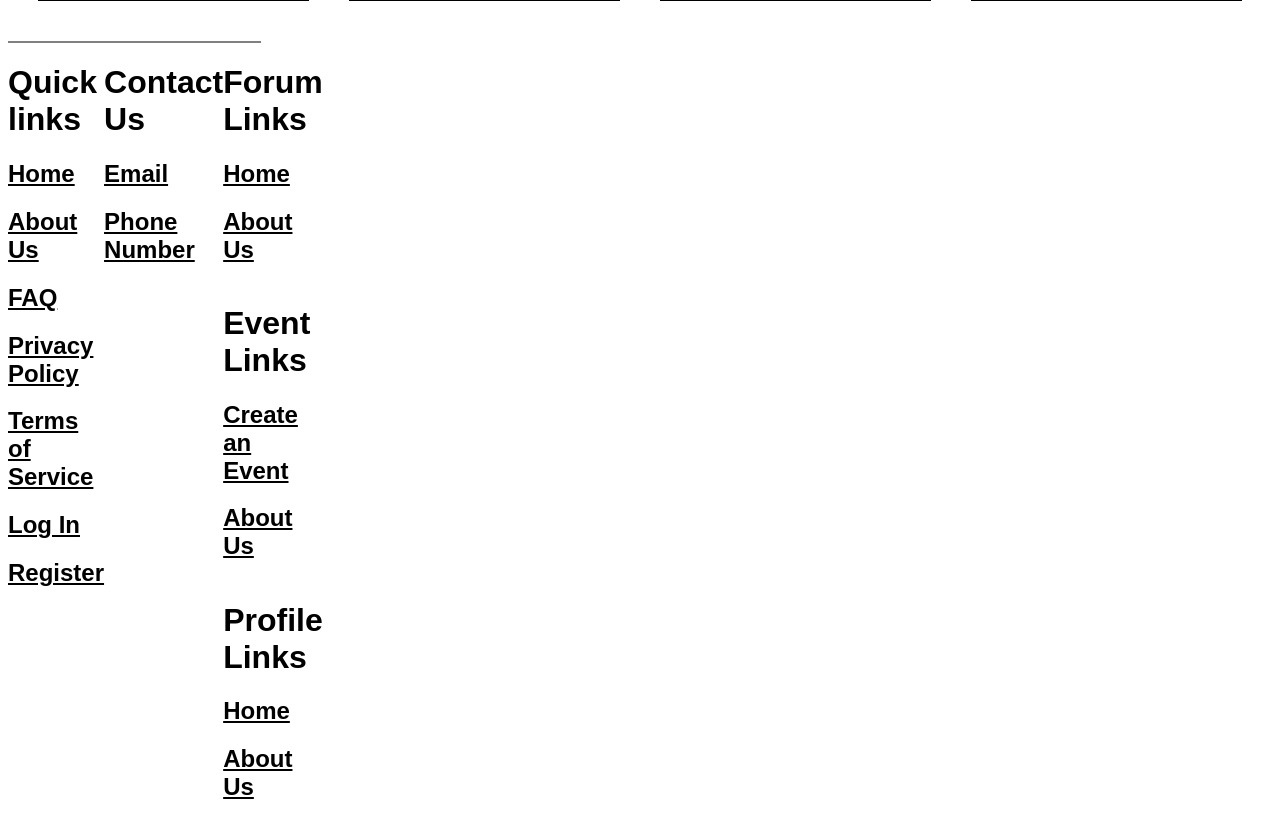
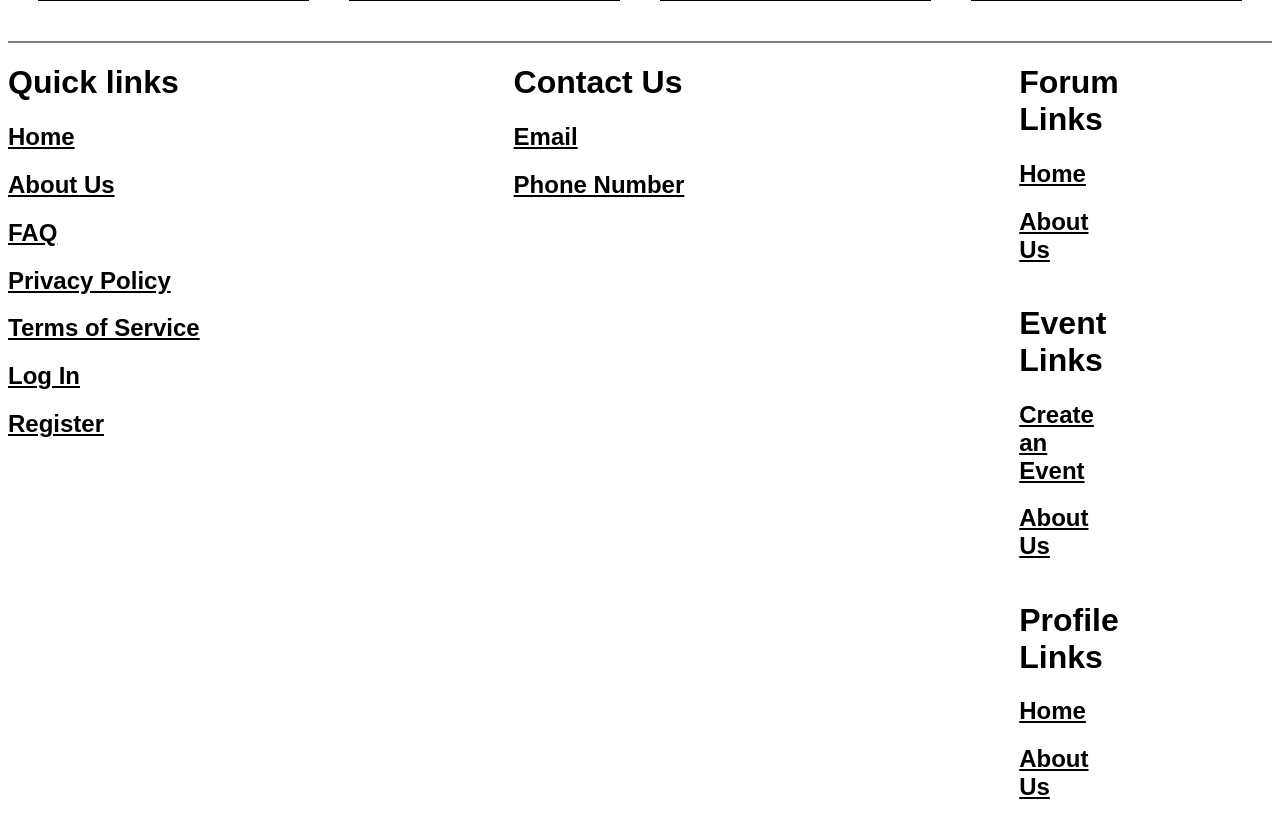
Before and after one commit to Antipoison7/Web-studio-1-Event-Organizer, a PHP site: page /index.php in a window 1280 px wide. Shown: the part 453-1282 px from the top of the page. Run offline with PHP 8.4, Linux system fonts and the light colour scheme.

Commit message:
editing footer

```diff
--- a/siteRoot/Resources/Style/base.css
+++ b/siteRoot/Resources/Style/base.css
@@ -186,11 +186,15 @@ a:hover
 {
     border-top: 2px solid gray;
     display: flex;
-    width: 20%;
+
     justify-content: space-between;
     margin-top: 30px;
 
 
+}
+
+.footer div {
+    width: 20%;
 }
 
 .creatorBox
```
